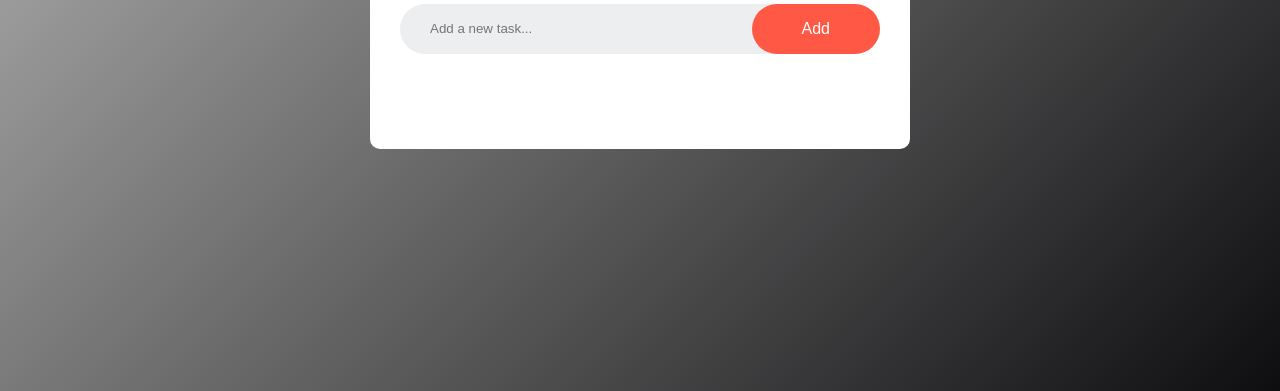
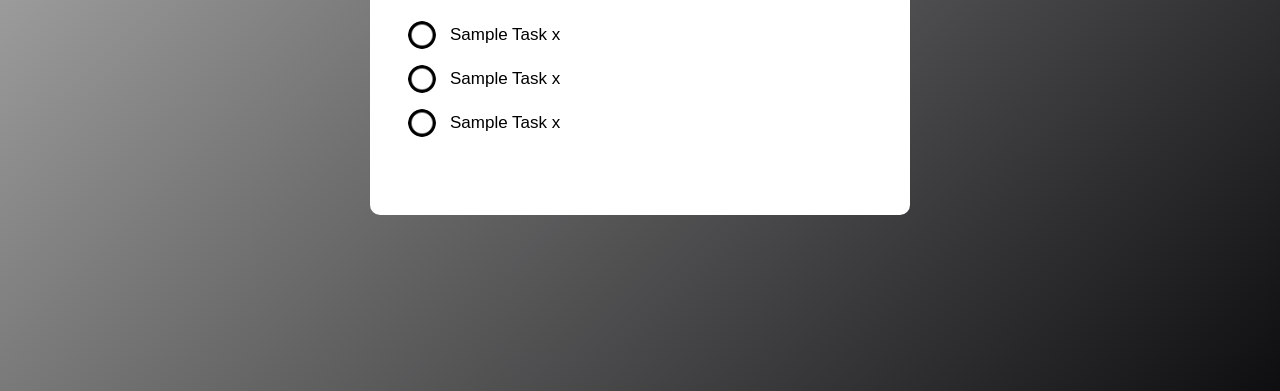
Before and after one commit to buildinrythm/To-do-list, a plain HTML site: page index.html in a window 1280 px wide. Shown: the part 409-800 px from the top of the page. Drawn offline with Linux system fonts and the light colour scheme.

Commit message:
Added checked icon

```diff
--- a/index.html
+++ b/index.html
@@ -14,6 +14,13 @@
                 <input type="text" placeholder="Add a new task..." id="input-box">
                 <button id="add-task-btn">Add</button>
             </div>
+            <ul id="list-container">
+                <!-- Tasks will be dynamically added here -->
+                 <li>Sample Task <span class="delete-btn">x</span></li>
+                 <li>Sample Task <span class="delete-btn">x</span></li>
+                 <li>Sample Task <span class="delete-btn">x</span></li>
+
+            </ul>
         </div>
 
     </div>
--- a/style.css
+++ b/style.css
@@ -66,3 +66,25 @@ button{
     cursor: pointer;
     border-radius: 40px;
 }
+
+ul li{
+    list-style: none;
+    font-size: 17px;
+    padding: 12px 8px 12px 50px;
+    user-select: none;
+    cursor: pointer;
+    position: relative;
+}
+
+ul li::before{
+    content: '';
+    position: absolute;
+    height: 28px;
+    width: 28px;
+    border-radius: 50%;
+    background-image: url(images/round.png);
+    background-size: cover;
+    background-position: center;
+    top: 8px;
+    left: 8px;
+}
```
